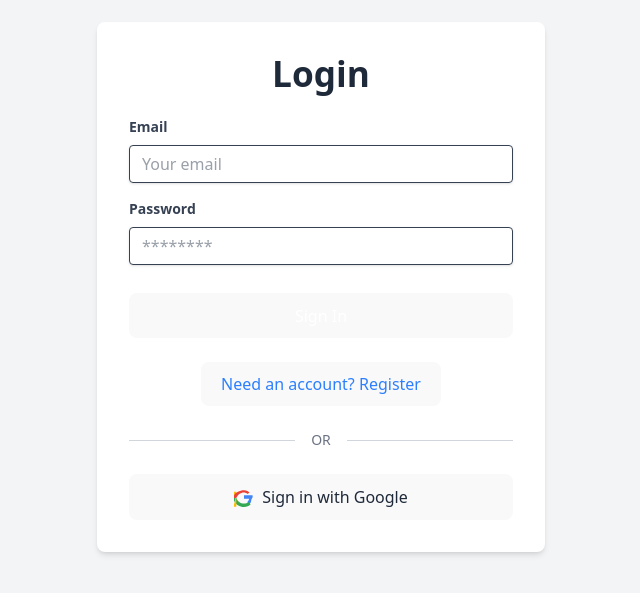
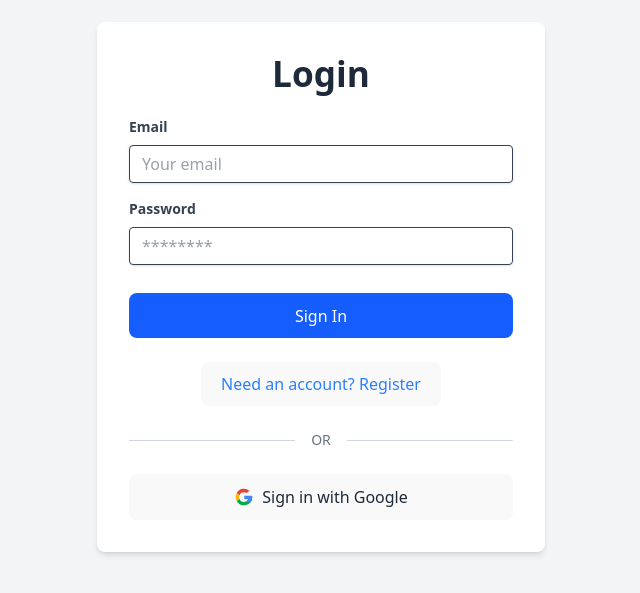
Before and after one commit to AndrewAlllDay/DG-Notes, a React (Vite) app: page / in a window 1280 px wide. Shown: the part 113-706 px from the top of the page, without its empty margins (319-959 px from the left). Built offline with nearby package versions, Linux system fonts and the light colour scheme; no server answers; the database is empty.

Commit message:
Several Small Fixes

```diff
--- a/src/components/LoginPage.jsx
+++ b/src/components/LoginPage.jsx
@@ -1,6 +1,7 @@
 import React, { useState } from 'react';
 import { useFirebase } from '../firebase'; // Ensure useFirebase is correctly imported
 import { setUserProfile, getUserProfile } from '../services/firestoreService'; // Import firestoreService functions
+import GoogleLogoUrl from '../assets/google-logo.svg'; // Import the SVG as a URL
 
 function LoginPage() {
     const {
@@ -9,6 +10,7 @@ function LoginPage() {
         signInWithGoogle, // Make sure this is destructured from useFirebase
         user, // Get the user object to check if logged in
         isAuthReady, // Keep this, but its direct usage for rendering "Loading authentication..." will be removed
+        auth // Added auth object here for direct inspection
     } = useFirebase();
 
     const [email, setEmail] = useState('');
@@ -37,6 +39,12 @@ function LoginPage() {
             return;
         }
 
+        console.log("DEBUG LoginPage handleAuth: Calling auth functions with:", {
+            authInstance: auth,
+            signInFunc: signInWithEmailAndPassword,
+            createFunc: createUserWithEmailAndPassword
+        });
+
         try {
             if (isRegistering) {
                 // Register
@@ -58,7 +66,7 @@ function LoginPage() {
                 console.log("DEBUG LoginPage: User logged in.");
             }
         } catch (err) {
-            console.error("DEBUG LoginPage: Authentication error:", err.code, err.message);
+            console.error("DEBUG LoginPage: Authentication error:", err.code, err.message, err); // Log full error object
             switch (err.code) {
                 case 'auth/user-not-found':
                     setError('No user found with this email.');
@@ -76,7 +84,8 @@ function LoginPage() {
                     setError('Password should be at least 6 characters.');
                     break;
                 default:
-                    setError('Authentication failed. Please try again.');
+                    // This 'default' catch is where the recaptcha error would appear if uncaught specifically
+                    setError(`Authentication failed: ${err.message || 'Please try again.'}`);
                     break;
             }
         }
@@ -112,18 +121,15 @@ function LoginPage() {
             showAppMessage('success', 'Signed in with Google successfully!');
 
         } catch (err) {
-            console.error("DEBUG LoginPage: Error during Google Sign-In:", err.code, err.message);
+            console.error("DEBUG LoginPage: Error during Google Sign-In:", err.code, err.message, err); // Log full error object
             setError('Google Sign-In failed. Please try again.');
         }
     };
 
-    // This condition means that if user is logged in AND auth is ready, LoginPage should not render.
-    // The App.jsx will handle rendering LoginPage if user is null.
     if (user && isAuthReady) {
         return null;
     }
 
-    // Removed the !isAuthReady check here. App.jsx now solely handles the initial loading screen.
     return (
         <div className="flex flex-col items-center justify-center min-h-screen bg-gray-100 p-4">
             <div className="bg-white p-8 rounded-lg shadow-md w-full max-w-md">
@@ -189,7 +195,7 @@ function LoginPage() {
                     )}
                     <button
                         type="submit"
-                        className="bg-blue-600 hover:bg-blue-700 text-white font-bold py-2 px-4 rounded focus:outline-none focus:shadow-outline w-full"
+                        className="!bg-blue-600 hover:bg-blue-700 text-white font-bold py-2 px-4 rounded focus:outline-none focus:shadow-outline w-full"
                         disabled={!isFormValid || (isRegistering && displayNameInput.trim() === '')}
                     >
                         {isRegistering ? 'Register Account' : 'Sign In'}
@@ -218,12 +224,7 @@ function LoginPage() {
                     onClick={handleGoogleSignIn}
                     className="flex items-center justify-center bg-white border border-gray-300 text-gray-800 font-bold py-2 px-4 rounded w-full hover:bg-gray-100 focus:outline-none focus:shadow-outline"
                 >
-                    <svg className="w-5 h-5 mr-2" viewBox="0 0 24 24" xmlns="http://www.w3.org/2000/svg">
-                        <path fill="#4285F4" d="M22.445 12.008c0-.756-.067-1.474-.19-2.16H12v4.296h6.29c-.27 1.41-.952 2.593-1.996 3.49v2.855h2.32c1.365-1.26 2.153-3.11 2.153-5.321z" />
-                        <path fill="#34A853" d="M12 23.992c3.23 0 5.92-1.072 7.893-2.915l-2.32-2.855c-1.606 1.072-3.69 1.705-5.573 1.705-4.288 0-7.907-2.88-9.213-6.768H0v2.964C1.94 21.056 6.643 23.992 12 23.992z" />
-                        <path fill="#FBBC04" d="M2.787 14.88c-.322-.97-.506-2.008-.506-3.09s.184-2.12.506-3.09V5.72H0V8.682c.877 1.83 1.378 3.882 1.378 6.028s-.502 4.198-1.378 6.028v2.964h2.787v-2.964z" />
-                        <path fill="#EA4335" d="M12 4.008c3.23 0 5.377 1.38 6.602 2.656L16.27 8.358C15.003 7.158 13.61 6.556 12 6.556c-4.288 0-7.907 2.88-9.213 6.768H0V9.816C1.94 6.904 6.643 4.008 12 4.008z" />
-                    </svg>
+                    <img src={GoogleLogoUrl} alt="Google logo" className="w-5 h-5 mr-2" />
                     Sign in with Google
                 </button>
             </div>
--- a/src/firebase.js
+++ b/src/firebase.js
@@ -2,7 +2,7 @@
 import { initializeApp } from 'firebase/app';
 import { getFirestore, initializeFirestore, enableIndexedDbPersistence, doc, getDoc } from 'firebase/firestore';
 import { getAuth, signInWithCustomToken, onAuthStateChanged, signInWithEmailAndPassword, createUserWithEmailAndPassword, signOut, GoogleAuthProvider, signInWithPopup } from 'firebase/auth';
-import { useEffect, useState, createContext, useContext, useRef } from 'react'; // <-- Added useRef here
+import { useEffect, useState, createContext, useContext, useRef } from 'react';
 import { getUserProfile } from './services/firestoreService'; // Import getUserProfile
 
 // Firebase configuration - This comes from your Firebase project settings
@@ -60,8 +60,11 @@ try {
     console.warn('DEBUG: Firestore persistence attempt failed (likely already initialized or not supported):', error);
 }
 
-// Initialize Auth
+console.log("DEBUG firebase.js: Before getAuth(app) - app object:", app);
+// Initialize Auth (removed 'export' here to avoid duplicate export)
 const auth = getAuth(app);
+console.log("DEBUG firebase.js: After getAuth(app) - auth object:", auth);
+
 
 // Initialize Google Auth Provider
 const googleProvider = new GoogleAuthProvider();
@@ -80,12 +83,12 @@ export const useFirebase = (onLoginSuccess, onLogoutSuccess) => {
             try {
                 if (typeof __initial_auth_token !== 'undefined' && __initial_auth_token) {
                     await signInWithCustomToken(auth, __initial_auth_token);
-                    console.log("DEBUG: Signed in with custom token.");
+                    console.log("DEBUG useFirebase: Signed in with custom token.");
                 }
 
                 unsubscribeAuth = onAuthStateChanged(auth, async (currentUser) => {
                     if (currentUser) {
-                        console.log("DEBUG: Auth State Changed: User UID:", currentUser.uid);
+                        console.log("DEBUG useFirebase: onAuthStateChanged - User UID:", currentUser.uid);
 
                         // Fetch user profile to get display name and other custom data
                         const profileData = await getUserProfile(currentUser.uid);
@@ -93,9 +96,9 @@ export const useFirebase = (onLoginSuccess, onLogoutSuccess) => {
 
                         if (profileData && profileData.displayName) {
                             displayN = profileData.displayName;
-                            console.log("DEBUG: Fetched custom display name from profile:", displayN);
+                            console.log("DEBUG useFirebase: Fetched custom display name from profile:", displayN);
                         } else {
-                            console.log("DEBUG: User profile not found in Firestore for UID:", currentUser.uid);
+                            console.log("DEBUG useFirebase: User profile not found in Firestore for UID:", currentUser.uid);
                         }
 
                         // Create a combined user object with auth data and custom profile data
@@ -107,17 +110,17 @@ export const useFirebase = (onLoginSuccess, onLogoutSuccess) => {
 
                         // Trigger onLoginSuccess only if this isn't the initial auth check on app load
                         if (isInitialAuthCheckDone.current && typeof onLoginSuccess === 'function') {
-                            console.log("DEBUG: Triggering onLoginSuccess callback.");
+                            console.log("DEBUG useFirebase: Triggering onLoginSuccess callback.");
                             onLoginSuccess(currentUser.uid);
                         }
 
                     } else {
-                        console.log("DEBUG: Auth State Changed: User signed out.");
+                        console.log("DEBUG useFirebase: onAuthStateChanged - User signed out.");
                         setUser(null);
                         // Trigger onLogoutSuccess only if a user was previously logged in
                         // and this isn't just the initial 'null' state on first load.
                         if (isInitialAuthCheckDone.current && typeof onLogoutSuccess === 'function') {
-                            console.log("DEBUG: Triggering onLogoutSuccess callback.");
+                            console.log("DEBUG useFirebase: Triggering onLogoutSuccess callback.");
                             onLogoutSuccess();
                         }
                     }
@@ -126,7 +129,7 @@ export const useFirebase = (onLoginSuccess, onLogoutSuccess) => {
                 });
 
             } catch (error) {
-                console.error("DEBUG: Firebase Auth setup error:", error);
+                console.error("DEBUG useFirebase: Firebase Auth setup error:", error);
                 setIsAuthReady(true);
                 isInitialAuthCheckDone.current = true; // Mark initial check as done even on error
             }
@@ -159,9 +162,9 @@ export const useFirebase = (onLoginSuccess, onLogoutSuccess) => {
         user,
         userId: user ? user.uid : null,
         isAuthReady,
-        signInWithEmailAndPassword,
-        createUserWithEmailAndPassword,
-        signOut,
+        signInWithEmailAndPassword: (email, password) => signInWithEmailAndPassword(auth, email, password),
+        createUserWithEmailAndPassword: (email, password) => createUserWithEmailAndPassword(auth, email, password),
+        signOut: () => signOut(auth),
         signInWithGoogle
     };
     console.log("DEBUG: useFirebase hook returning:", returnedValue);
```
